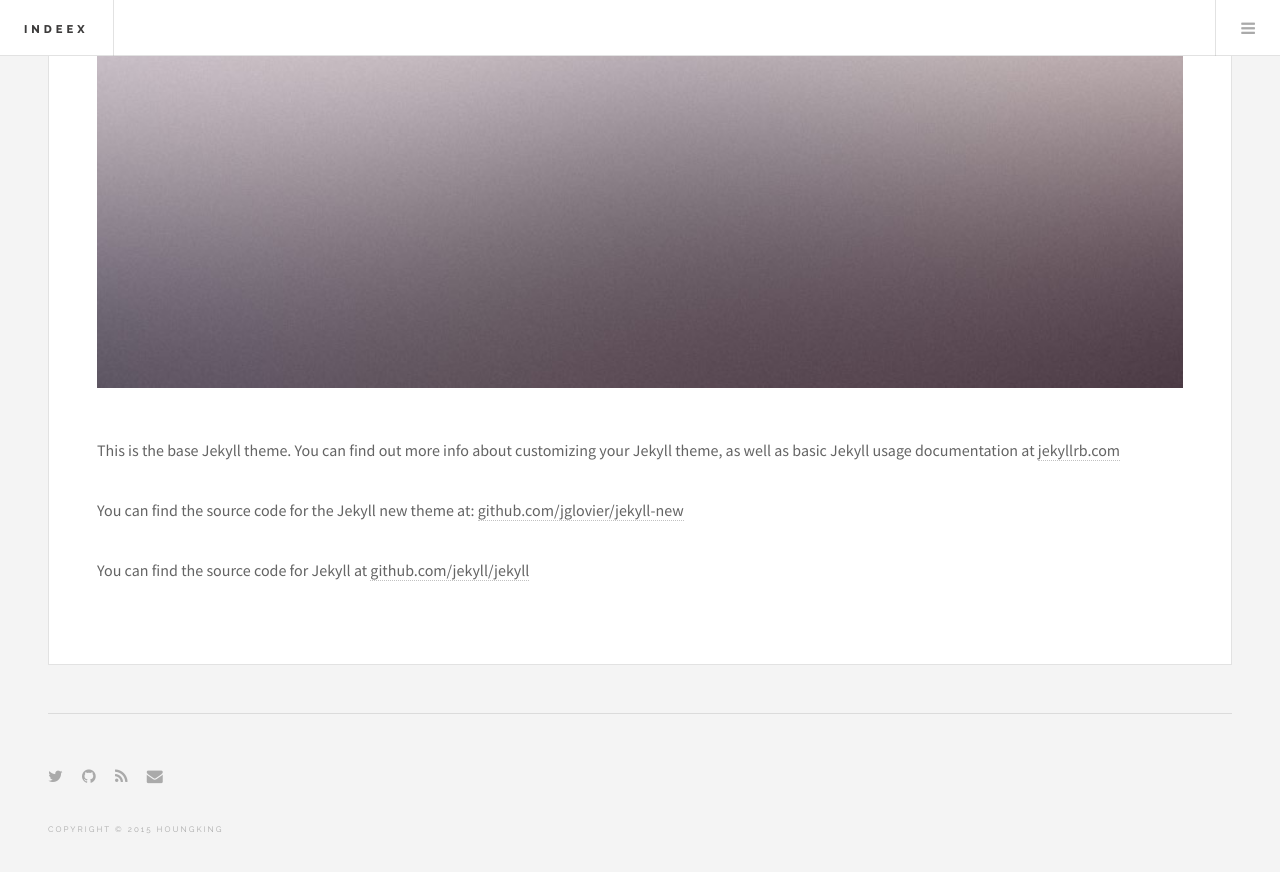
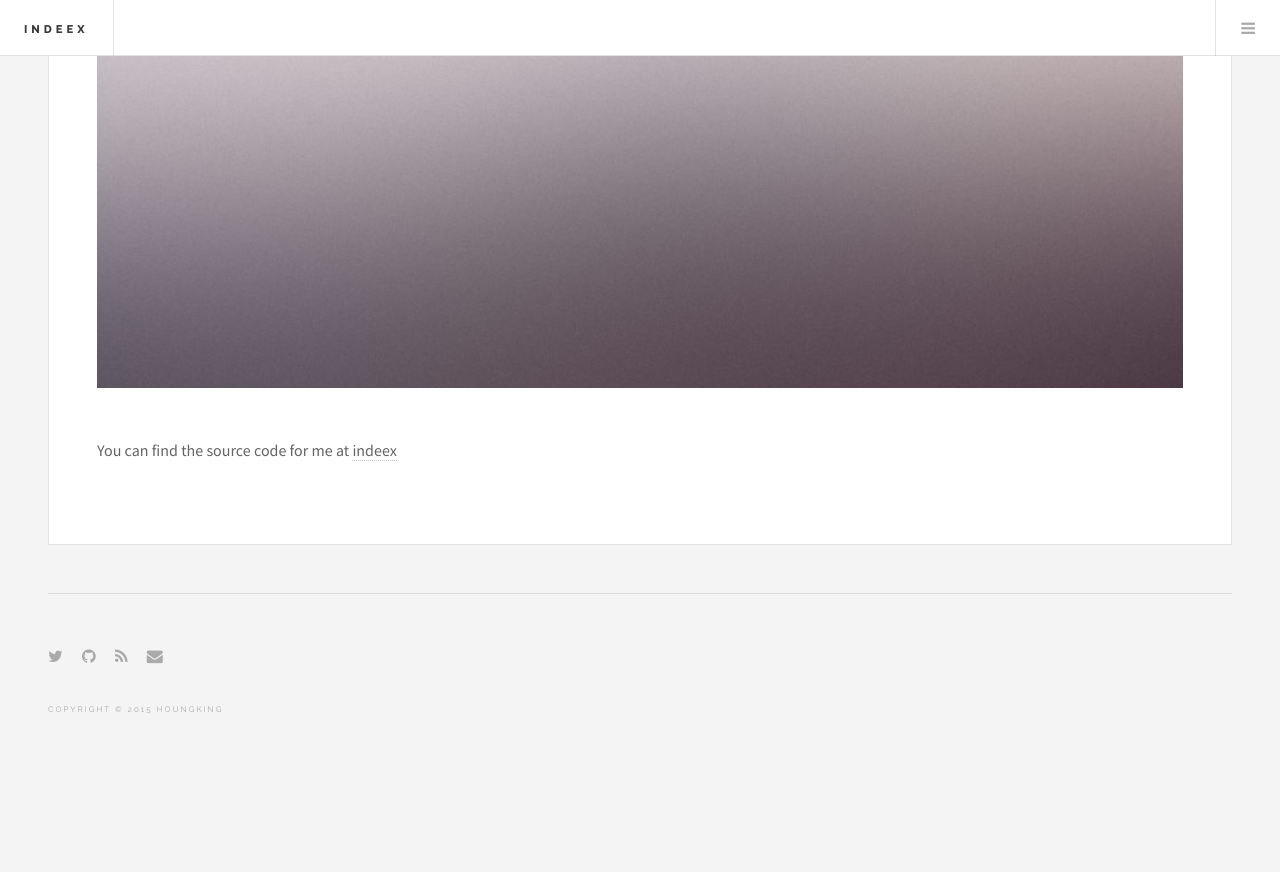
Before and after one commit to ryotaro612/Siera, a Jekyll site: the page built from about.md, in a window 1280 px wide and 900 px high, scrolled down 604 px. Shown: the top 872 px of the window. Built offline with Jekyll 4.4.1, drawn with Linux system fonts in a browser that asks for light colours; after the commit the page ends 1384 px from its top, so only the background shows below that.

Commit message:
Update about.md

```diff
--- a/about.md
+++ b/about.md
@@ -5,8 +5,5 @@
 image: /images/pic02.jpg
 ---
 
-This is the base Jekyll theme. You can find out more info about customizing your Jekyll theme, as well as basic Jekyll usage documentation at [jekyllrb.com](http://jekyllrb.com/)
 
-You can find the source code for the Jekyll new theme at: [github.com/jglovier/jekyll-new](https://github.com/jglovier/jekyll-new)
-
-You can find the source code for Jekyll at [github.com/jekyll/jekyll](https://github.com/jekyll/jekyll)
+You can find the source code for me at [indeex](http://indeex.org)
```
